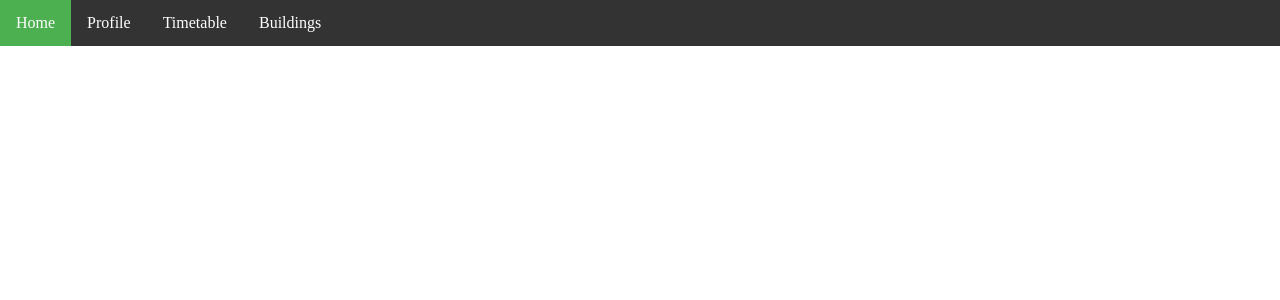
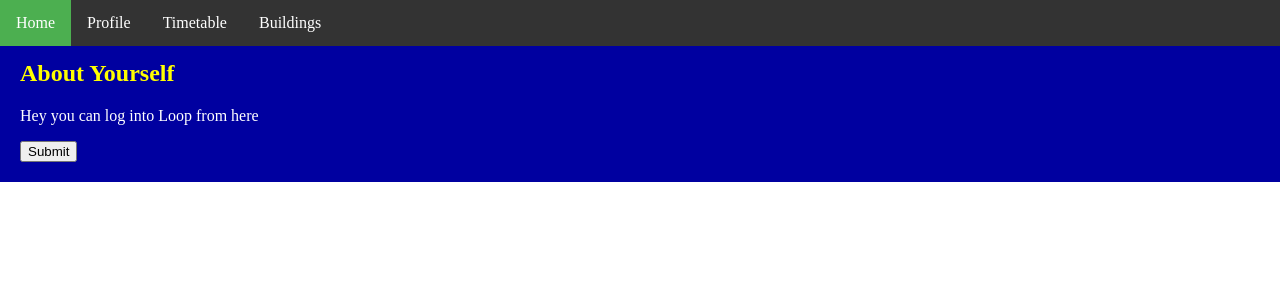
Before and after one commit to DoubleSidedCoin/ca229_website, a Django app: page /StudentLifeApp/profile in a window 1280 px wide. Shown: the top 300 px of the page. Run offline with Django 3.2, Linux system fonts and the light colour scheme.

Commit message:
uploaded buildings.html and profile.html

```diff
--- a/StudentLife_DjangoHome/templates/StudentLifeApp/buildings.html
+++ b/StudentLife_DjangoHome/templates/StudentLifeApp/buildings.html
@@ -127,9 +127,9 @@
   <li><a href="file:///users/ec2/omahonk6/gitlab_project_with_baexxxxxxx/StudentLife/StudentLife-master-8aa264ac3e9ca11b1eb8329b1f72e3f5ee527925/StudentLife_DjangoHome/templates/StudentLifeApp/profile.html#news">Profile</a></li>
   <li><a href="#contact">Timetable</a></li>
   <li><a href="file:///users/ec2/omahonk6/gitlab_project_with_baexxxxxxx/StudentLife/StudentLife-master-8aa264ac3e9ca11b1eb8329b1f72e3f5ee527925/StudentLife_DjangoHome/templates/StudentLifeApp/buildings.html">Buildings</a></li>
-</ul
+</ul>
 
-<u><font color="white"><font size= "30px"><center><h1>Buildings in DCU</h1></center></font></u>
+<font color="white"><font size= "30px"><center><h1>Buildings in DCU</h1></center></font>
 
 <!-- HTML for SEARCH BAR -->
 	<center><div id="tfheader">
--- a/StudentLife_DjangoHome/templates/StudentLifeApp/profile.html
+++ b/StudentLife_DjangoHome/templates/StudentLifeApp/profile.html
@@ -40,21 +40,32 @@
 .active {
     background-color: #4CAF50;
 }
+
+div.profile {
+    background-color: #0000A0;
+    color: white;
+    margin: 20px 0 20px 0;
+    padding: 20px;
+}
 </style>
     </head>
 
     <body>
-	<center><h1>Welcome to your Profile</h1></center>
-
 <ul>
   <li><a class="active" href="#home">Home</a></li>
   <li><a href="file:///users/ec2/omahonk6/gitlab_project_with_baexxxxxxx/StudentLife/StudentLife-master-8aa264ac3e9ca11b1eb8329b1f72e3f5ee527925/StudentLife_DjangoHome/templates/StudentLifeApp/profile.html#news">Profile</a></li>
   <li><a href="#contact">Timetable</a></li>
   <li><a href="file:///users/ec2/omahonk6/gitlab_project_with_baexxxxxxx/StudentLife/StudentLife-master-8aa264ac3e9ca11b1eb8329b1f72e3f5ee527925/StudentLife_DjangoHome/templates/StudentLifeApp/buildings.html">Buildings</a></li>
-</ul
-        <p>
+</ul>
 
-        </p>
+<form action="https://loop.dcu.ie/theme/dcu/layout/altlogin.php" method="$_GET">
+<div class = "profile">
+<font color = yellow><h2> About Yourself </h2></font>
+<p>Hey you can log into Loop from here</p>
+<input type="submit" value="Submit">
+</div>
+
+</form>
     </body>
 
 </html>
```
